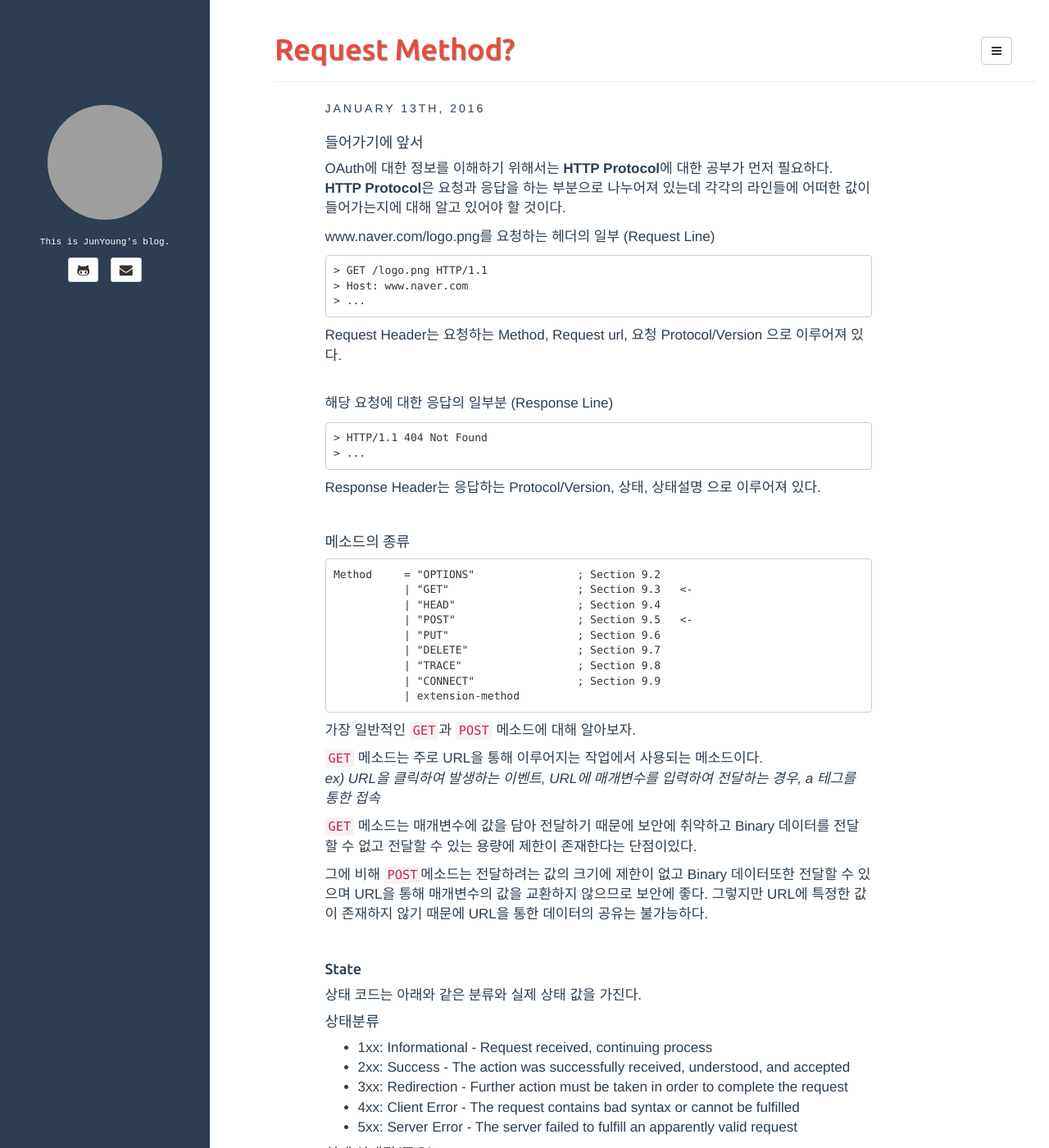
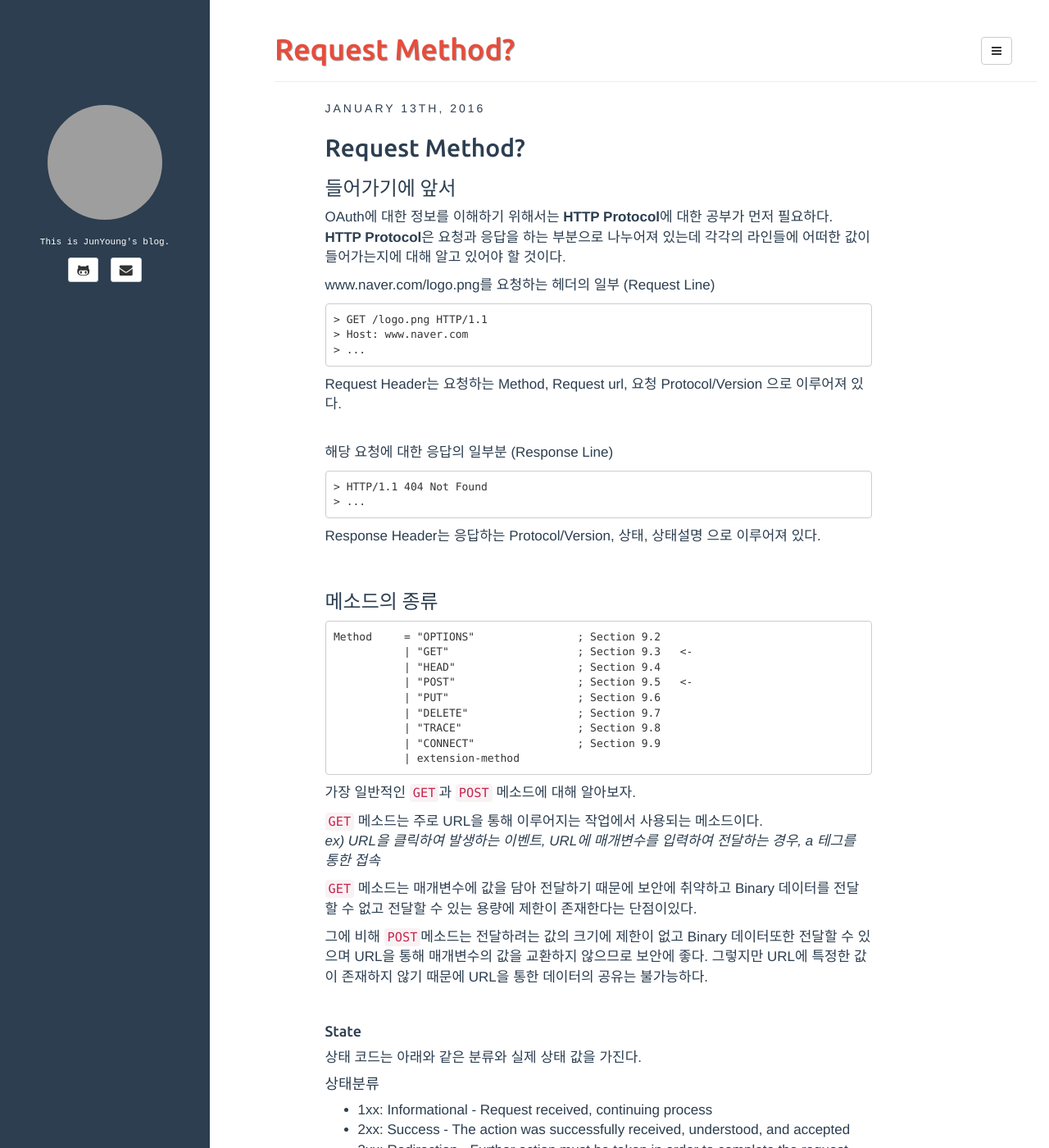
Before and after one commit to plus4070/plus4070.github.io, a Jekyll site: the page built from _posts/2016-01-13-Request Method.md, in a window 1280 px wide and 1400 px high. Shown: the whole window at 82% size. Built offline with Jekyll 4.4.1, drawn with Linux system fonts in a browser that asks for light colours; comment, search, counter and statistics services are not loaded; grey boxes are pictures that could not be loaded.

Commit message:
edit contents and title.

```diff
--- a/_posts/2016-01-13-Request Method.md
+++ b/_posts/2016-01-13-Request Method.md
@@ -7,7 +7,9 @@ comments: true
 description: 기술교육 첫 번째 Request Method (GET/POST)
 ---
 
-#### 들어가기에 앞서 ####
+## Request Method? ##
+
+### 들어가기에 앞서 ###
 
 OAuth에 대한 정보를 이해하기 위해서는 **HTTP Protocol**에 대한 공부가 먼저 필요하다. **HTTP Protocol**은 요청과 응답을 하는 부분으로 나누어져 있는데 각각의 라인들에 어떠한 값이 들어가는지에 대해 알고 있어야 할 것이다.
 
@@ -29,7 +31,7 @@ Response Header는 응답하는 Protocol/Version, 상태, 상태설명 으로
 
 <br>
 
-#### 메소드의 종류 ####
+### 메소드의 종류 ###
 
     Method     = "OPTIONS"                ; Section 9.2
                | "GET"                    ; Section 9.3   <-
```
Also changed, not shown: _posts/2016-01-15-OAuth.md (+2 -0 lines), assets/resources/bootstrap/css/bootstrap.min.css.
